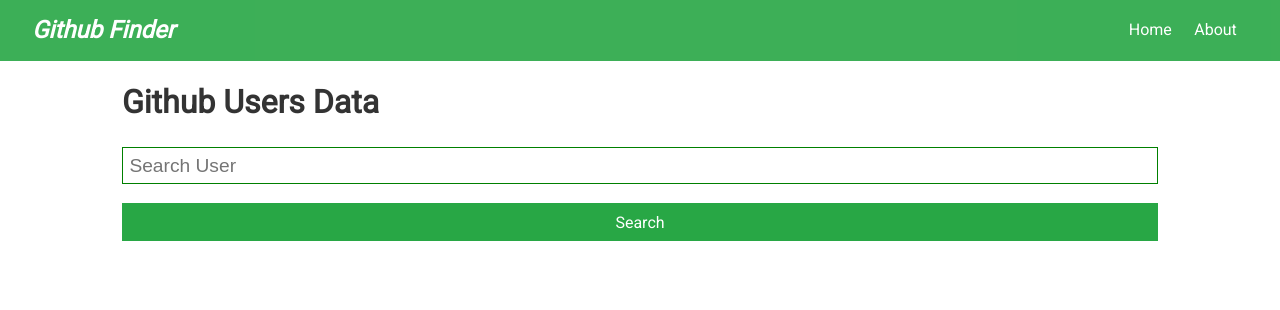
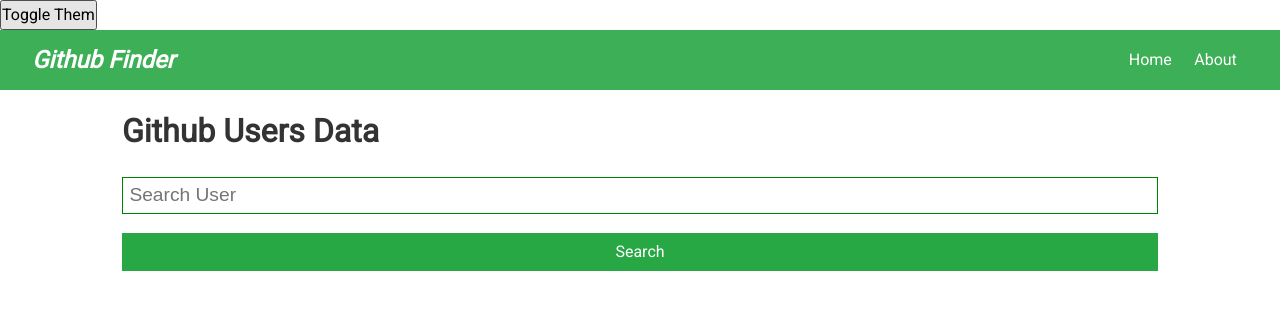
Before and after one commit to Yam532004/invidial-project, a React (Create React App) app: page / in a window 1280 px wide. Shown: the top 310 px of the page. Built offline with nearby package versions, Linux system fonts and the light colour scheme.

Commit message:
implement-theme

```diff
--- a/package.json
+++ b/package.json
@@ -11,6 +11,7 @@
     "react-dom": "^18.3.1",
     "react-router-dom": "^5.2.0",
     "react-scripts": "5.0.1",
+    "styled-component": "^2.8.0",
     "web-vitals": "^2.1.4"
   },
   "scripts": {
--- a/src/App.js
+++ b/src/App.js
@@ -1,4 +1,4 @@
-import React from "react";
+import React, { useEffect, useState } from "react";
 import {
   Route,
   BrowserRouter as Router,
@@ -9,9 +9,22 @@
 
 import Home from "./components/layout/Home";
 function App() {
+  const [theme, setTheme] = useState(localStorage.getItem("theme") || "light");
+  const toggleThem = () => {
+    if (theme === "light") {
+      setTheme("dark");
+    } else {
+      setTheme("light");
+    }
+  };
+  useEffect(() => {
+    localStorage.setItem("theme", theme);
+    document.body.className = theme;
+  }, [theme]);
   return (
-    <div className="App">
+    <div className={`App ${theme}`}>
       <Router>
+        <button onClick={toggleThem}>Toggle Them</button>
         <Navbar />
         <Home />
       </Router>
--- a/src/index.css
+++ b/src/index.css
@@ -5,9 +5,18 @@
     sans-serif;
   -webkit-font-smoothing: antialiased;
   -moz-osx-font-smoothing: grayscale;
+
 }
 
 code {
   font-family: source-code-pro, Menlo, Monaco, Consolas, 'Courier New',
     monospace;
 }
+.dark {
+  background-color: #333;
+  color: #fff;
+}
+.light {
+  background-color: #fff;
+  color: #333;
+}
```
Also changed, not shown: src/components/Theme.js (added, +12 -0 lines), 2 other files (tests, documents, lock files or other folders).
